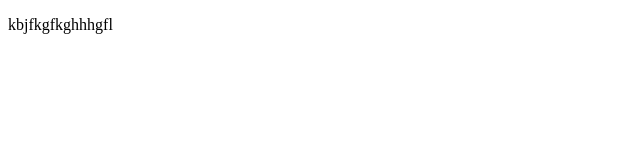
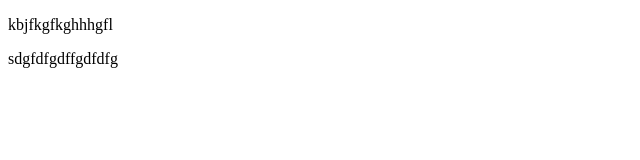
Before and after one commit to ninoxin/project-test, a plain HTML site: page index.html in a window 1280 px wide. Shown: the whole page, without its empty margins (0-640 px from the left). Drawn offline with Linux system fonts and the light colour scheme.

Commit message:
Modified file

```diff
--- a/index.html
+++ b/index.html
@@ -7,5 +7,6 @@
 </head>
 <body>
     <p>kbjfkgfkghhhgfl</p>
+    sdgfdfgdffgdfdfg
 </body>
 </html>
```
